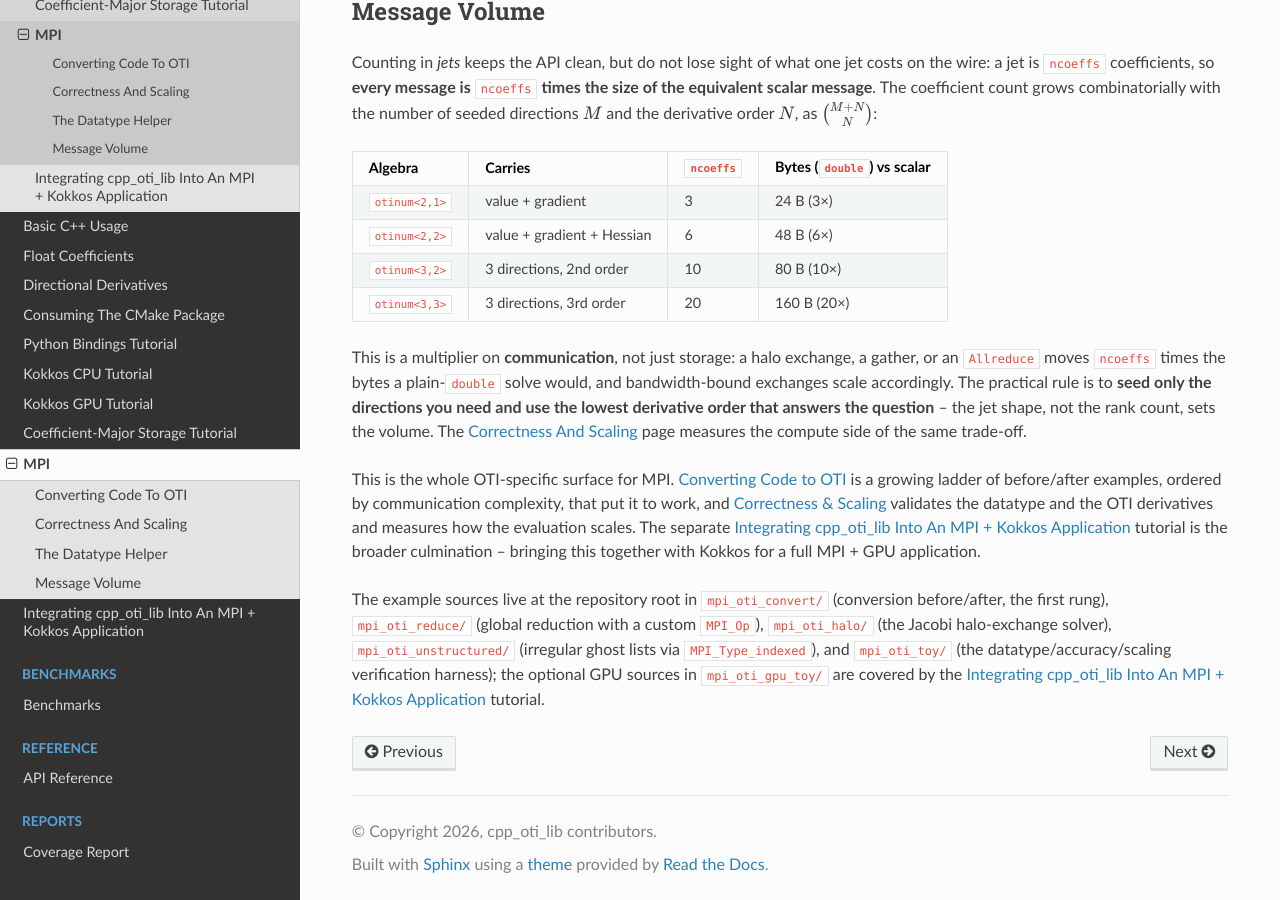
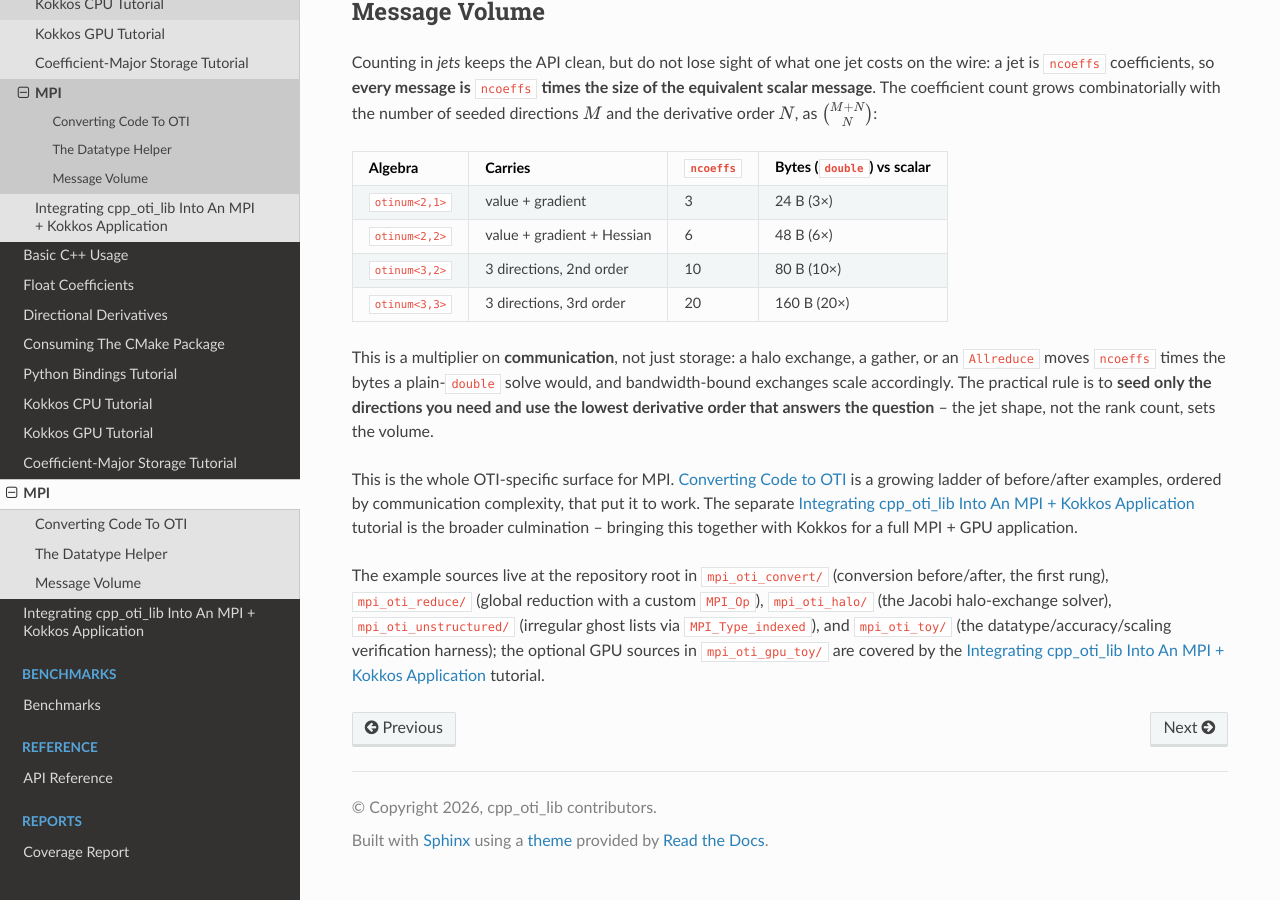
Before and after one commit to Samm-Py/cpp_oti_lib, a Sphinx documentation site: the page built from docs/tutorials/mpi/index.rst, in a window 1280 px wide and 900 px high, scrolled down 871 px. Built offline with Sphinx 7.4.7 and the Read the Docs theme 3.1.0, drawn with Linux system fonts in a browser that asks for light colours.

Commit message:
Docs: remove the Correctness & Scaling page and its orphaned figures
Drop tutorials/mpi/verification.rst and the two benchmark images only it used
(mpi_scaling.png, mpi_derivative_accuracy.png; the mpi_oti_toy harness that
generates them stays in the repo). Remove it from the MPI toctree and prose, and
repoint the tightly-packed-contract references (halo, unstructured) to the
padding-free layout note on the MPI landing page.

Docs build clean under sphinx -W.

Co-Authored-By: Claude Opus 4.8 <noreply@anthropic.com>

```diff
--- a/docs/tutorials/integration.rst
+++ b/docs/tutorials/integration.rst
@@ -69,8 +69,7 @@ Because a jet is a contiguous, padding-free block of coefficients, this datatype
 is all MPI needs -- there is no serialization layer. The same ``MPI_OTINUM`` is
 the base element for the derived datatypes a real solver needs (``MPI_Type_vector``
 for strided halos, ``MPI_Type_indexed`` for unstructured ghost-node lists). See
-:doc:`mpi/converting/gather` for the full treatment and :doc:`mpi/verification` for the
-layout confidence test.
+:doc:`mpi/converting/gather` for the full treatment.
 
 Step 4 -- The MPI + GPU Transport Pattern
 -----------------------------------------
--- a/docs/tutorials/mpi/converting/halo.rst
+++ b/docs/tutorials/mpi/converting/halo.rst
@@ -167,8 +167,8 @@ as ``count = ny`` of ``MPI_OTINUM`` with no extra type. A **column** (east/west
 neighbour) is one jet per row, separated by a full row stride, so it needs
 ``MPI_Type_vector`` *over* the jet element -- a derived datatype on a derived
 datatype. The stride is in jets, not bytes: MPI knows the extent of one
-``MPI_OTINUM`` is exactly ``sizeof(Jet)`` (the tightly-packed contract from
-:doc:`../verification`), so the strided gather lands on jet boundaries with no
+``MPI_OTINUM`` is exactly ``sizeof(Jet)`` (the jet is padding-free, see
+:doc:`../index`), so the strided gather lands on jet boundaries with no
 byte arithmetic.
 
 The Exchange
--- a/docs/tutorials/mpi/converting/index.rst
+++ b/docs/tutorials/mpi/converting/index.rst
@@ -190,8 +190,7 @@ receiver lands it in a contiguous ghost block:
 Full walkthrough: :doc:`unstructured`.
 
 Everything else is shared: the committed jet datatype from :doc:`../index` is the
-common building block under all of these, and :doc:`../verification` validates the
-datatype and the derivatives across shapes and rank counts.
+common building block under all of these.
 
 Examples
 --------
--- a/docs/tutorials/mpi/converting/unstructured.rst
+++ b/docs/tutorials/mpi/converting/unstructured.rst
@@ -150,8 +150,8 @@ matching ghost block:
    MPI_Type_commit(&nb.send_type);
 
 The displacements are in **units of jets**, not bytes: MPI knows the extent of one
-``MPI_OTINUM`` is exactly ``sizeof(Jet)`` (the tightly-packed contract from
-:doc:`../verification`), so the scattered gather lands on jet boundaries with no
+``MPI_OTINUM`` is exactly ``sizeof(Jet)`` (the jet is padding-free, see
+:doc:`../index`), so the scattered gather lands on jet boundaries with no
 byte arithmetic. Because every block here is length 1,
 ``MPI_Type_create_indexed_block`` is an equivalent shorthand;
 ``MPI_Type_indexed`` generalizes to variable-length blocks when a node carries
--- a/docs/tutorials/mpi/index.rst
+++ b/docs/tutorials/mpi/index.rst
@@ -16,13 +16,6 @@ rather than bytes. There is no serialization layer to write.
    :caption: Converting Code to OTI
 
    converting/index
-
-.. toctree::
-   :hidden:
-   :maxdepth: 1
-   :caption: Correctness & Scaling
-
-   verification
 
 The Datatype Helper
 -------------------
@@ -93,16 +86,13 @@ This is a multiplier on **communication**, not just storage: a halo exchange, a
 gather, or an ``Allreduce`` moves ``ncoeffs`` times the bytes a plain-``double``
 solve would, and bandwidth-bound exchanges scale accordingly. The practical rule
 is to **seed only the directions you need and use the lowest derivative order that
-answers the question** -- the jet shape, not the rank count, sets the volume. The
-:doc:`verification` page measures the compute side of the same trade-off.
+answers the question** -- the jet shape, not the rank count, sets the volume.
 
 This is the whole OTI-specific surface for MPI.
 :doc:`Converting Code to OTI <converting/index>` is a growing ladder of
-before/after examples, ordered by communication complexity, that put it to work,
-and :doc:`Correctness & Scaling <verification>` validates the datatype and the OTI
-derivatives and measures how the evaluation scales. The separate
-:doc:`../integration` tutorial is the broader culmination -- bringing this
-together with Kokkos for a full MPI + GPU application.
+before/after examples, ordered by communication complexity, that put it to work.
+The separate :doc:`../integration` tutorial is the broader culmination -- bringing
+this together with Kokkos for a full MPI + GPU application.
 
 The example sources live at the repository root in ``mpi_oti_convert/``
 (conversion before/after, the first rung), ``mpi_oti_reduce/`` (global reduction
```
Also changed, not shown: docs/tutorials/mpi/converting/gather.rst (+0 -10 lines), docs/tutorials/mpi/verification.rst (deleted, +0 -150 lines), docs/_static/benchmarks/mpi_derivative_accuracy.png (deleted), docs/_static/benchmarks/mpi_scaling.png (deleted).
